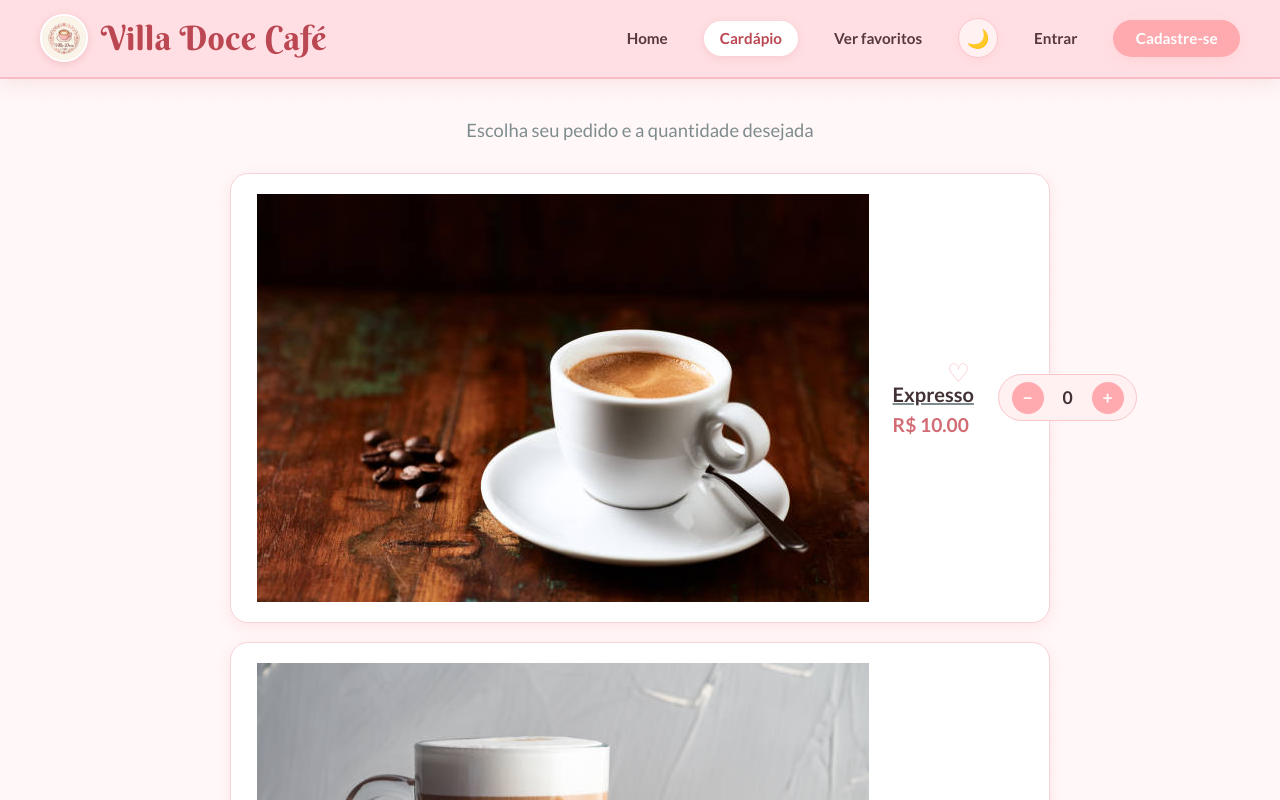
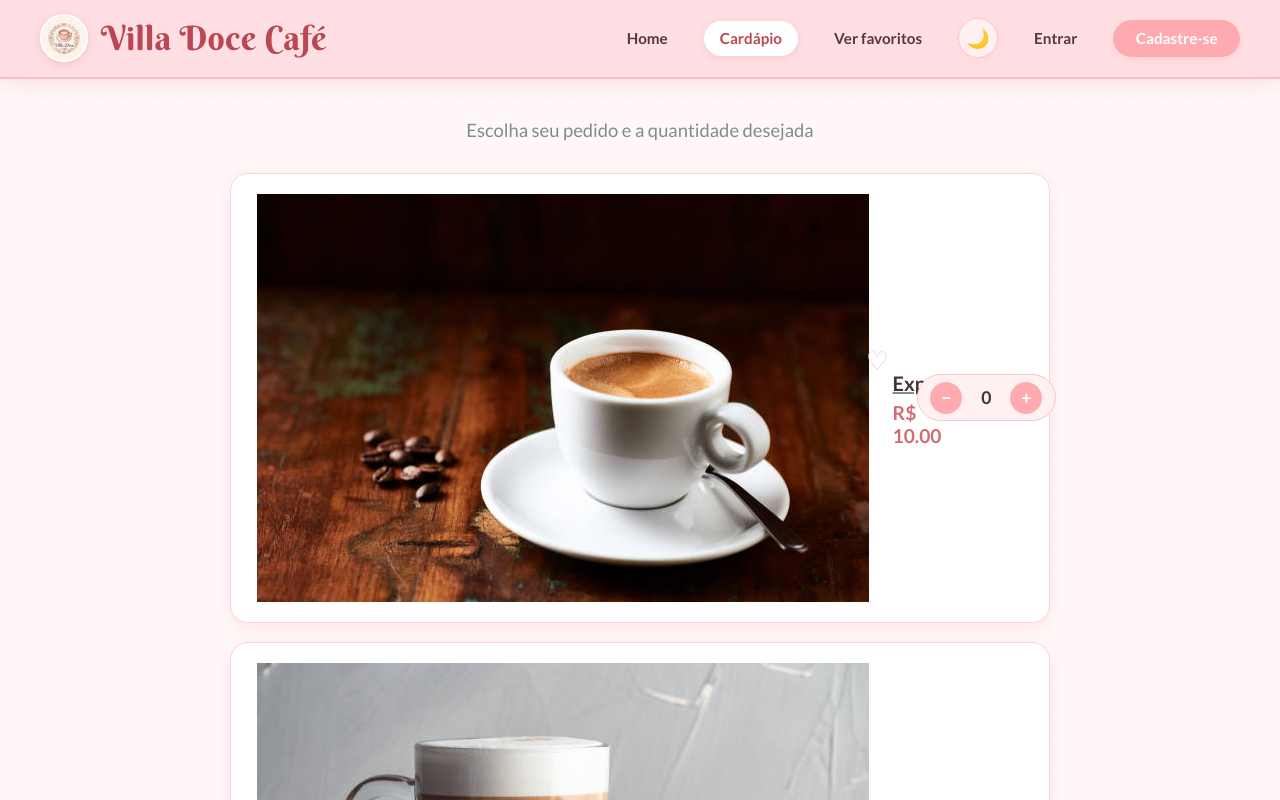
Before and after one commit to bruno-olv/villadocecafe, a React (Vite) app: page /cardapio in a window 1280 px wide. Shown: the top 800 px of the page. Built offline with nearby package versions, Linux system fonts and the light colour scheme; a web font is replaced by a local one.

Commit message:
Add files via upload

```diff
--- a/src/index.css
+++ b/src/index.css
@@ -382,7 +382,7 @@ button {
   text-align: left;
 }
 
-.item-cardapio {
+ .item-cardapio {
   background: var(--cor-card-bg);
   border: 1.5px solid var(--cor-rosa-borda);
   border-radius: 18px;
@@ -393,6 +393,8 @@ button {
   gap: 24px;
   box-shadow: 0 4px 14px var(--cor-sombra);
   transition: all 0.25s ease;
+  width: 100%; /* Garante que ocupa a largura total disponível */
+  box-sizing: border-box;
 }
 
 .item-cardapio:hover {
@@ -403,6 +405,7 @@ button {
 
 .info-produto {
   flex: 1;
+  min-width: 0; /* Impede que textos longos estiquem o elemento para fora */
 }
 
 .titulo-favoritos {
```
